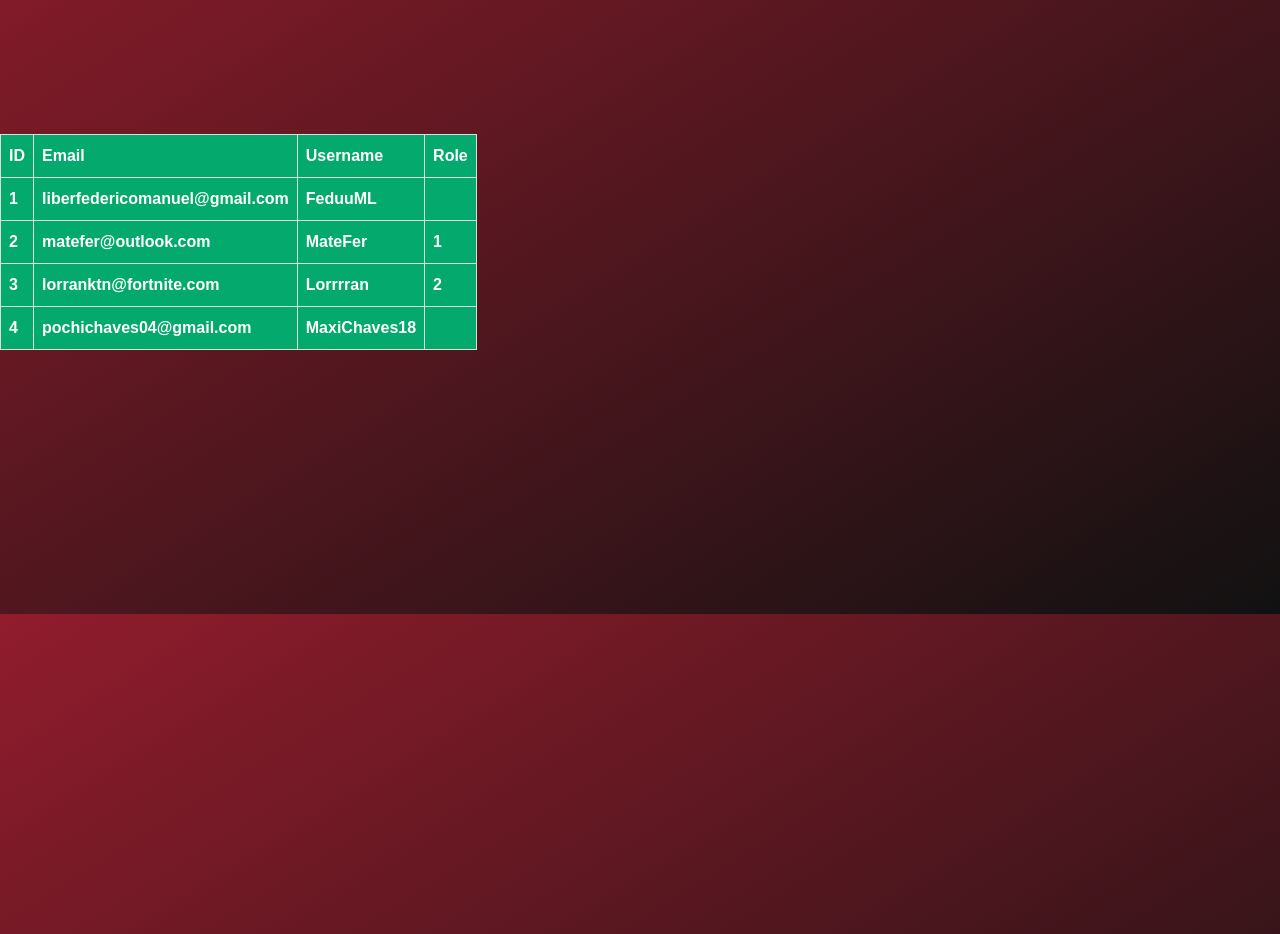
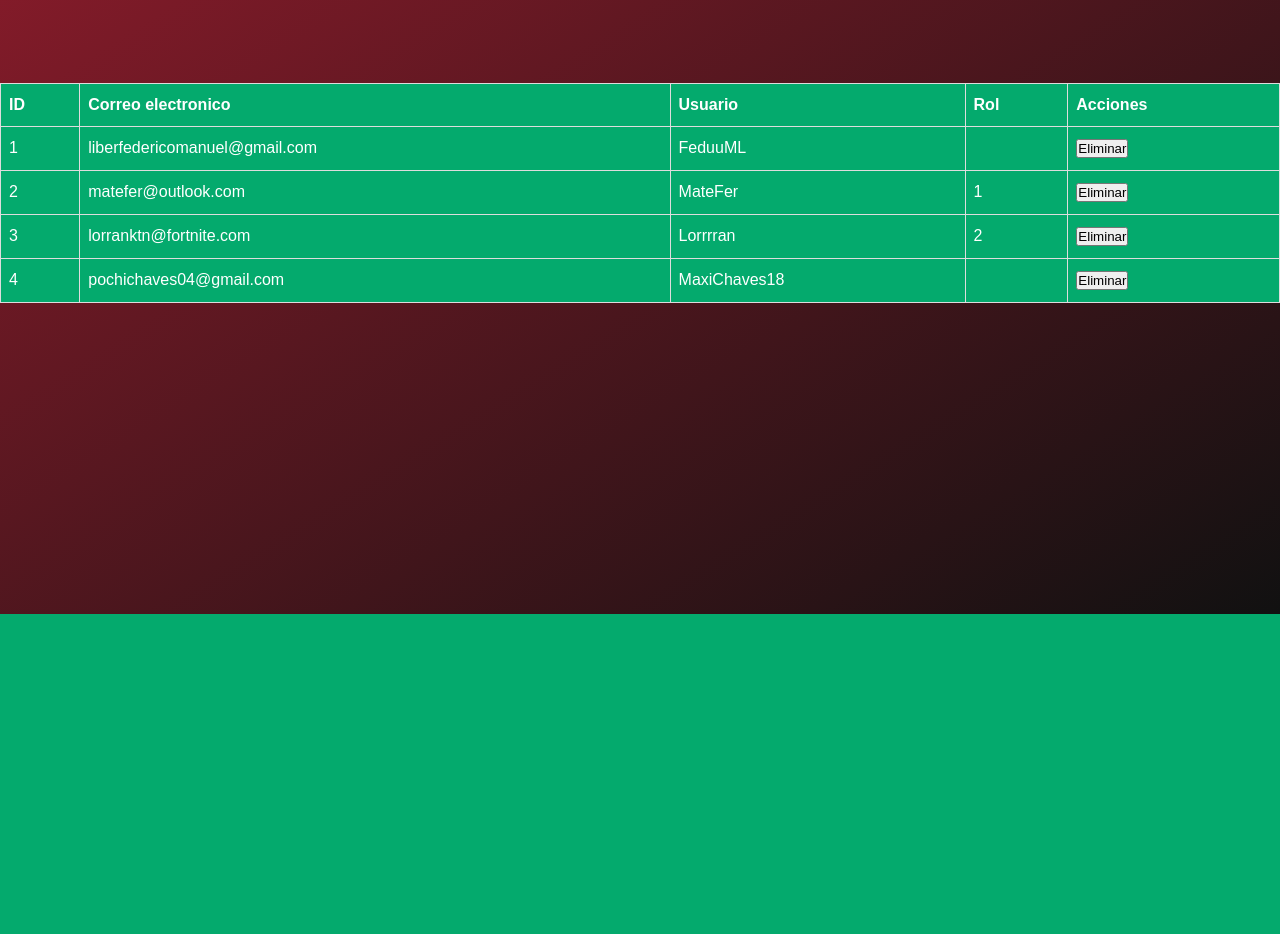
Before and after one commit to FeduuML/qatarclic, a PHP site: page /qatarclic/main/moderador.php in a window 1280 px wide. Shown: the part 186-1120 px from the top of the page. After the commit the page ends 800 px from the top, so only its background shows below. Run offline with PHP 8.4, Linux system fonts and the light colour scheme; data comes from the database, SQL or seed files in the repository; lists and menus that the app fills with data are empty; some libraries are stand-ins or nearby versions.

Commit message:
Trabajo realizado el 14/07/2022 parte 3

```diff
--- a/main/moderador.css
+++ b/main/moderador.css
@@ -1,23 +1,19 @@
 *
 {
- 	padding: 0px;
- 	margin: 0px;
- 	box-sizing: border-box;
-}
-
-html,body{
-	height:100%;
-    width:100%;
+    padding: 0px;
+    margin: 0px;
+    box-sizing: border-box;
 }
 
 body
 {
-	background: linear-gradient(to bottom right,rgb(145, 28, 44), rgb(17, 17, 17));
-	background-attachment: fixed;
+    background: linear-gradient(to bottom right,rgb(145, 28, 44), rgb(17, 17, 17));
+    background-attachment: fixed;
 }
 
 .table {
-    margin-top:25%;
+    width:100%;
+    margin-top:21%;
     font-family: Arial, Helvetica, sans-serif;
     border-collapse: collapse;
 }
@@ -25,12 +21,70 @@ body
 .table td, .table th {
     border: 1px solid #ddd;
     padding: 8px;
-}
-
-.table th {
     padding-top: 12px;
     padding-bottom: 12px;
     text-align: left;
     background-color: #04AA6D;
     color: white;
 }
+
+.table th:hover{
+    background-color: #1a805a;
+    cursor:pointer;
+}
+
+#popup{
+    position: fixed;
+    margin-top:5%;
+    top: 40%;
+    left: 50%;
+    transform: translate(-50%,-50%);
+    width:30%;
+    height:250px;
+    padding: 20px;
+    box-shadow: 0 5px 30px rgba(0, 0, 0, .30);
+    background: #fff;
+    visibility: hidden;
+    opacity: 0;
+    transition: 0.5s;
+}
+
+#popup.active{
+    top: 50%;
+    visibility: visible;
+    opacity: 1;
+    transform: 0.5s;
+}
+
+#popup > h1, p{
+    font-family: 'Gill Sans', 'Gill Sans MT', Calibri, 'Trebuchet MS', sans-serif;
+    text-align:center;
+    color:rgb(145, 28, 44);
+    font-size:1.5vw;
+}
+
+#popup > button{
+    display:inline-block;
+    width: 20%;
+    background: rgb(145, 28, 44);
+    color: #ffffff;
+    padding: 7px ;
+    margin-left:20%;
+    margin-top:20%;
+    border-radius: 10px;
+    margin-bottom: 4%;
+    border: 1px solid #ffffff;
+    font-family:'calibri';
+	cursor: pointer;
+}
+
+#popup > button:hover{
+    background-color:rgb(102, 13, 24);
+    box-shadow: 3px 0px 30px rgba(163,163,163, 1);
+}
+
+#blur.active{
+    filter: blur(20px);
+    pointer-events: none;
+    user-select: none;
+}
--- a/main/moderador.php
+++ b/main/moderador.php
@@ -53,7 +53,7 @@
                 </div>
 
                 <div class="calendario">
-                   <h1 class="text" id="calendario" onclick="calendario()">Calendario</h1>
+                   <h1 class="text" id="calendario">Calendario</h1>
                 </div>
 
                 <div class="qatar">
@@ -70,32 +70,97 @@
             </nav>
         </header>
 
-        <div>
-            <table class="table">
-                <thead>
+        <div id="blur">
+            <center><table class="table" id="table"></center>
                 <tr>
-                        <th>ID</th>
-                        <th>Email</th>
-                        <th>Username</th>
-                        <th>Role</th>
+                    <th onclick="sortTable(0)">ID</th>
+                    <th onclick="sortTable(1)">Correo electronico</th>
+                    <th onclick="sortTable(2)">Usuario</th>
+                    <th onclick="sortTable(3)">Rol</th>
+                    <th>Acciones</th>
                 </tr>
-                </thead>
 
-                <tbody>
                 <?php
                     foreach($results as $result) {
                 ?>
                 <tr>
-                        <th><?php echo $result -> id ?></th>
-                        <th><?php echo $result -> email ?></th>
-                        <th><?php echo $result -> username ?></th>
-                        <th><?php echo $result -> rol_id ?></th>
+                    <td><?php echo $result -> id ?></td>
+                    <td><?php echo $result -> email ?></td>
+                    <td><?php echo $result -> username ?></td>
+                    <td><?php echo $result -> rol_id ?></td>
+                    <td>
+                        <?php echo('<button onclick="areYouSure()">Eliminar</button>');?>
+                    </td>
                 </tr>
                 <?php
                     }
                 ?>
-                </tbody>
             </table>
+        </div>
+        <script src="../js/scroll.js"></script>
+        <script src="../js/index.js"></script>
+
+        <div id="popup">
+            <h1>¿Estas seguro de querer eliminar esta cuenta permanentemente?</h1>
+            <br>
+            <p>No hay vuelta atras!</p>
+            <button class="aceptar" onclick="aceptar()">Aceptar</button>
+            <button class="cancelar" onclick="areYouSure()">Cancelar</button>
         </div>
     </body>
 </html>
+
+<script>
+    var blur=document.getElementById('blur');
+    var popup = document.getElementById('popup');
+
+    function aceptar(){
+
+    }
+
+    function areYouSure() {
+        blur.classList.toggle('active');
+        popup.classList.toggle('active');
+    }
+
+    function sortTable(n) {
+        var table, rows, switching, i, x, y, shouldSwitch, dir, switchcount = 0;
+        table = document.getElementById("table");
+        switching = true;
+        dir = "asc";
+        while (switching) {
+            switching = false;
+            rows = table.rows;
+
+            for (i = 1; i < (rows.length - 1); i++) {
+                shouldSwitch = false;
+                x = rows[i].getElementsByTagName("TD")[n];
+                y = rows[i + 1].getElementsByTagName("TD")[n];
+
+                if (dir == "asc") {
+                    if (x.innerHTML.toLowerCase() > y.innerHTML.toLowerCase()) {
+                        shouldSwitch = true;
+                    break;
+                    }
+                }
+                else if (dir == "desc") {
+                    if (x.innerHTML.toLowerCase() < y.innerHTML.toLowerCase()) {
+                        shouldSwitch = true;
+                    break;
+                    }
+                }
+            }
+            if (shouldSwitch) {
+                rows[i].parentNode.insertBefore(rows[i + 1], rows[i]);
+                switching = true;
+                switchcount ++;
+            }
+            else {
+                if (switchcount == 0 && dir == "asc") {
+                    dir = "desc";
+                    switching = true;
+                }
+            }
+        }
+    }
+</script>
```
Also changed, not shown: main/dropAccount.php (added, +11 -0 lines). Lines whose indentation alone changed are shown as unchanged.
